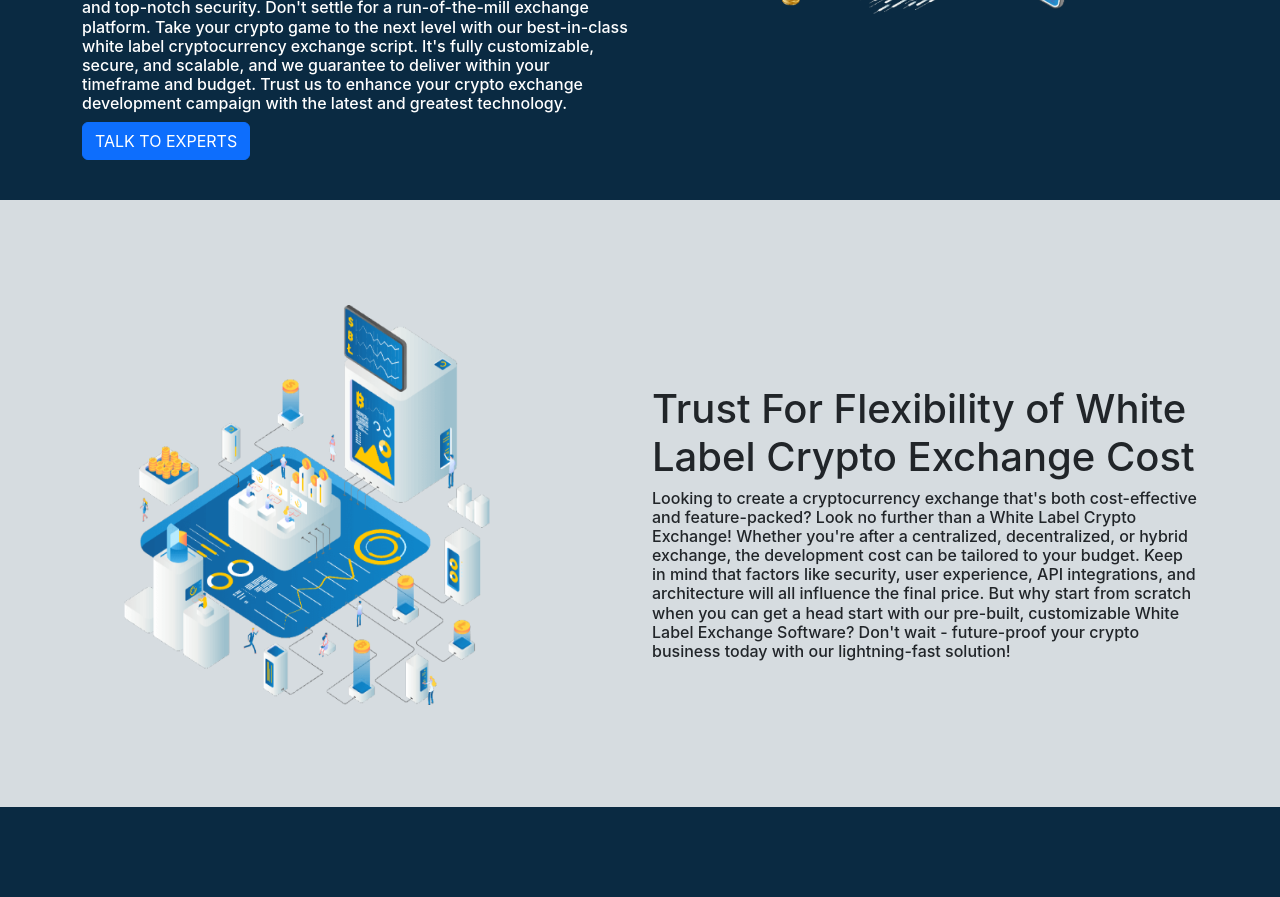
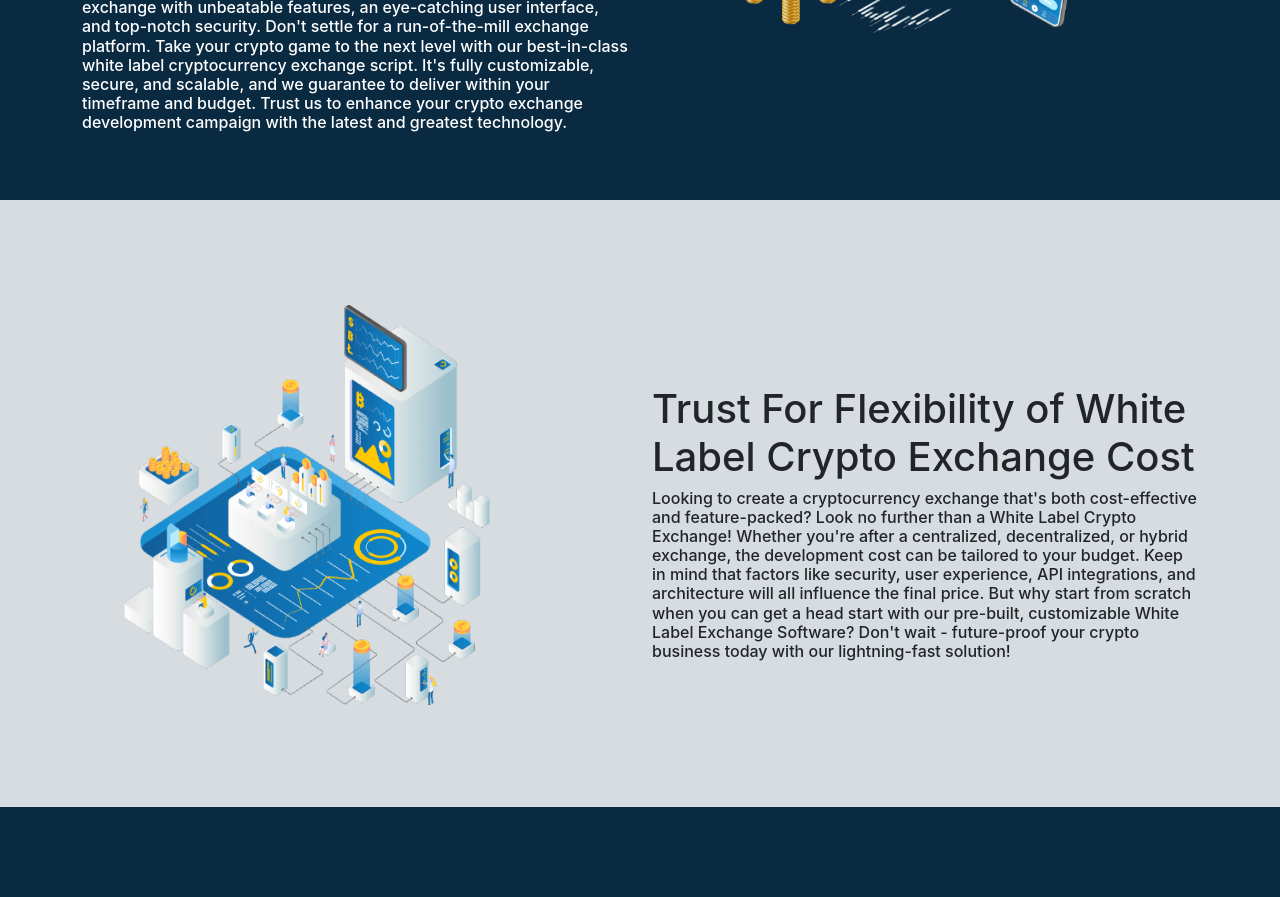
Before and after one commit to placeparks/SBT, a React (Create React App) app: page /Exchange in a window 1280 px wide. Shown: the part 1840-2737 px from the top of the page. Built offline with nearby package versions, Linux system fonts and the light colour scheme.

Commit message:
Update ExDevelopment.js

```diff
--- a/src/components/Exchange/ExDevelopment.js
+++ b/src/components/Exchange/ExDevelopment.js
@@ -40,7 +40,7 @@ export default function ExDevelopment(){
 At It Blockwise Tech, we provide top-notch cryptocurrency exchange development services, creating customized white label crypto trading platforms to meet the unique needs of your business. Our team of expert developers can deliver a future-ready exchange with unbeatable features, an eye-catching user interface, and top-notch security.
 
 Don't settle for a run-of-the-mill exchange platform. Take your crypto game to the next level with our best-in-class white label cryptocurrency exchange script. It's fully customizable, secure, and scalable, and we guarantee to deliver within your timeframe and budget. Trust us to enhance your crypto exchange development campaign with the latest and greatest technology.</h6>
-<button type="button" className='btn btn-primary'>TALK TO EXPERTS</button>
+
     </div>
     <div className="col">
     <img className={styles.image2} src='/Exchange/exchange1.png' alt=''/>
```
